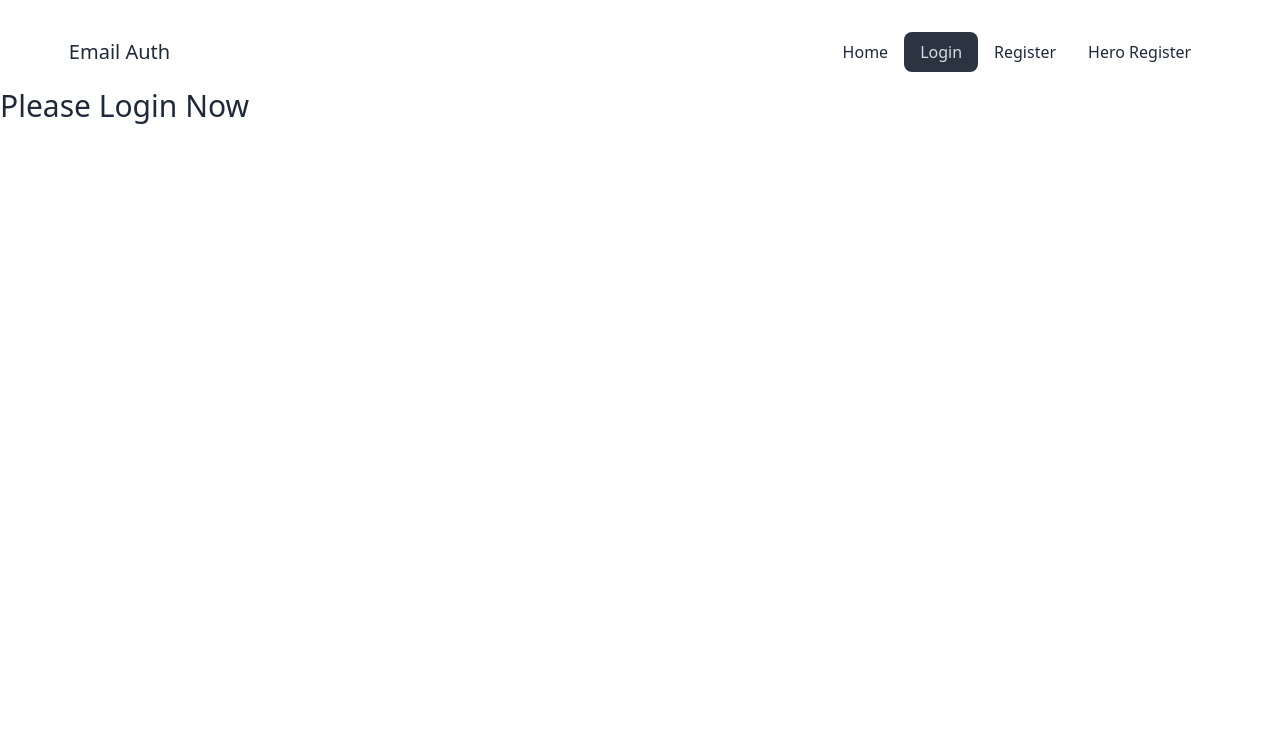
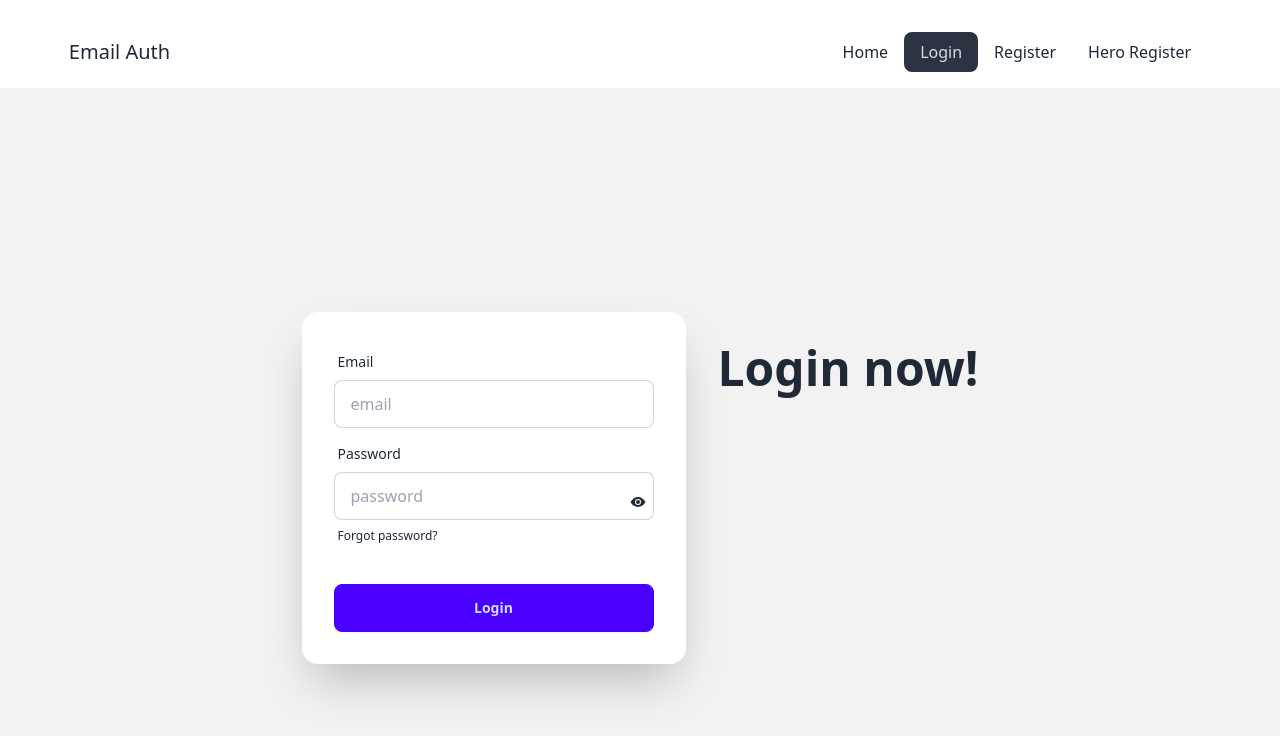
Before and after one commit to sumondas2001/user-email-password-auth, a React (Vite) app: page /login in a window 1280 px wide. Shown: the top 736 px of the page. Built offline with nearby package versions, Linux system fonts and the light colour scheme.

Commit message:
login page complete

```diff
--- a/src/components/HeroRegister/HeroRegister.jsx
+++ b/src/components/HeroRegister/HeroRegister.jsx
@@ -69,7 +69,7 @@ const HeroRegister = () => {
                                    <input type="email" name="email"
                                         placeholder="email" className="input input-bordered" required />
                               </div>
-                              <div className="form-control relative">
+                              <div className="form-control relative ">
                                    <label className="label">
                                         <span className="label-text">Password</span>
                                    </label>
--- a/src/components/Login/Login.jsx
+++ b/src/components/Login/Login.jsx
@@ -1,8 +1,78 @@
+import { signInWithEmailAndPassword } from "firebase/auth";
+import auth from "../../firrebase/firebase.confige";
+import { useState } from "react";
+import { IoEyeSharp } from "react-icons/io5";   //on
+import { FaEyeSlash } from "react-icons/fa";   //off
 
 const Login = () => {
+     const [loginError, setLoginError] = useState('');
+     const [loginSuccess, setLoginSuccess] = useState('');
+     const [showPassword, setShowPassword] = useState(false);
+     const handelLogin = (e) => {
+
+          e.preventDefault();
+          const email = e.target.email.value;
+          const password = e.target.password.value;
+          console.log(email, password)
+          setLoginError('');
+          setLoginSuccess('');
+
+
+
+          signInWithEmailAndPassword(auth, email, password)
+               .then(result => {
+                    const user = result.user;
+                    setLoginSuccess('Login Successfully')
+                    console.log(user)
+               })
+               .catch(error => {
+                    const errorMessage = error.message;
+                    console.log(errorMessage);
+                    setLoginError(errorMessage)
+               })
+
+     }
+
      return (
-          <div>
-               <h2 className="text-3xl">Please Login Now</h2>
+          <div className="hero bg-base-200 min-h-screen">
+               <div className="hero-content flex-col lg:flex-row-reverse w-full">
+                    <div className=" lg:text-left ml-4  h-72">
+                         <h1 className="text-5xl font-bold mb-16 ">Login now!</h1>
+
+                         {
+                              loginError && <p className="py-6 text-red-500 text-lg ">{loginError}</p>
+                         }
+                         {
+                              loginSuccess && <p className="py-6 text-green-400 text-xl "> {loginSuccess}</p>
+                         }
+
+                    </div>
+                    <div className="card bg-base-100 w-full max-w-sm shrink-0 shadow-2xl">
+                         <form onSubmit={handelLogin} className="card-body">
+                              <div className="form-control">
+                                   <label className="label">
+                                        <span className="label-text">Email</span>
+                                   </label>
+                                   <input type="email" placeholder="email" required name="email" className="input input-bordered" />
+                              </div>
+                              <div className="form-control relative ">
+                                   <label className="label">
+                                        <span className="label-text">Password</span>
+                                   </label>
+                                   <input type={showPassword ? "text" : "password"} placeholder="password" required name="password" className="input input-bordered" />
+                                   <label className="label">
+                                        <a href="#" className="label-text-alt link link-hover">Forgot password?</a>
+                                   </label>
+
+                                   <span className="absolute right-2 top-1/2 " onClick={() => setShowPassword(!showPassword)}>{showPassword ? <FaEyeSlash /> : <IoEyeSharp />}</span>
+
+                              </div>
+                              <div className="form-control mt-6">
+                                   <button className="btn btn-primary">Login</button>
+                              </div>
+                         </form>
+                    </div>
+               </div>
           </div>
      );
 };
--- a/src/components/Register/Register.jsx
+++ b/src/components/Register/Register.jsx
@@ -13,8 +13,9 @@ const Register = () => {
      const handelRegister = e => {
           e.preventDefault();
           const email = e.target.email.value;
-          const password = e.target.password.value
-          console.log(email, password);
+          const password = e.target.password.value;
+          const terms = e.target.terms.checked;
+          console.log(email, password, terms);
 
           setRegisterError('');
           setRegisterSuccess('');
@@ -32,6 +33,11 @@ const Register = () => {
                setRegisterError('Your Password Should have be at least  one number');
                return;
           }
+          else if (!terms) {
+               setRegisterError('Plz Checked Terms And Conditions');
+               return
+          }
+
 
           const auth2 = auth;
           createUserWithEmailAndPassword(auth2, email, password)
@@ -56,14 +62,19 @@ const Register = () => {
                <div className="flex justify-center ">
                     <form className="" onSubmit={handelRegister}>
                          <input className="mb-4 w-96 px-4 py-2 rounded" type="email" name="email" placeholder="Email Address" required /><br />
-                         <div className="relative">
-                              <input className="mb-4 w-96 px-4 py-2 rounded  "
+                         <div className="relative  mb-4">
+                              <input className=" w-96 px-4 py-2 rounded  "
                                    type={showPassword ? 'text' : 'password'}
 
                                    name="password"
                                    placeholder="Password"
                                    required />
                               <span className="absolute top-3 right-2  " onClick={() => setShowPassword(!showPassword)}>{showPassword ? <FaEyeSlash /> : <IoEyeSharp />}</span>
+                         </div>
+                         <br />
+                         <div className="">
+                              <input className="mr-3" type="checkbox" name="terms" id="" />
+                              <label htmlFor="terms" >Accept Our Terms And Conditions</label>
                          </div>
                          <br />
                          <input className="mb-4 btn text-lg text-white btn-secondary w-96 px-4 py-2 rounded" type="submit" value="Register" />
```
